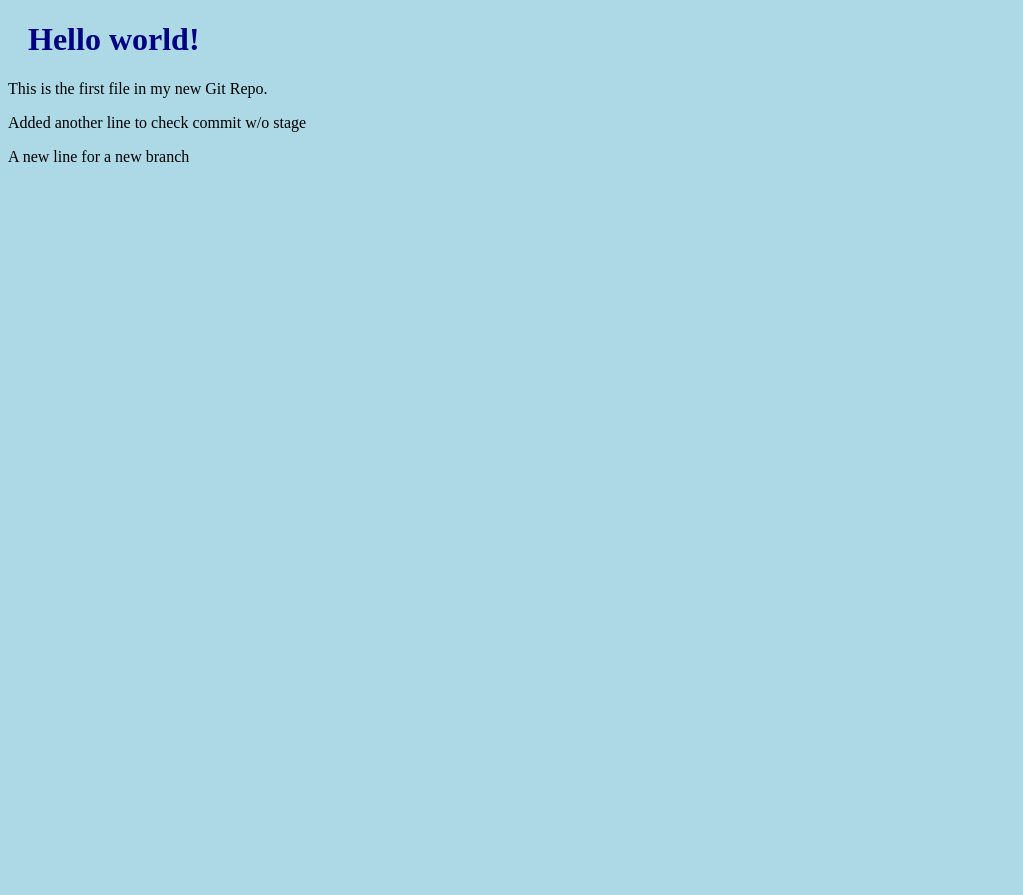
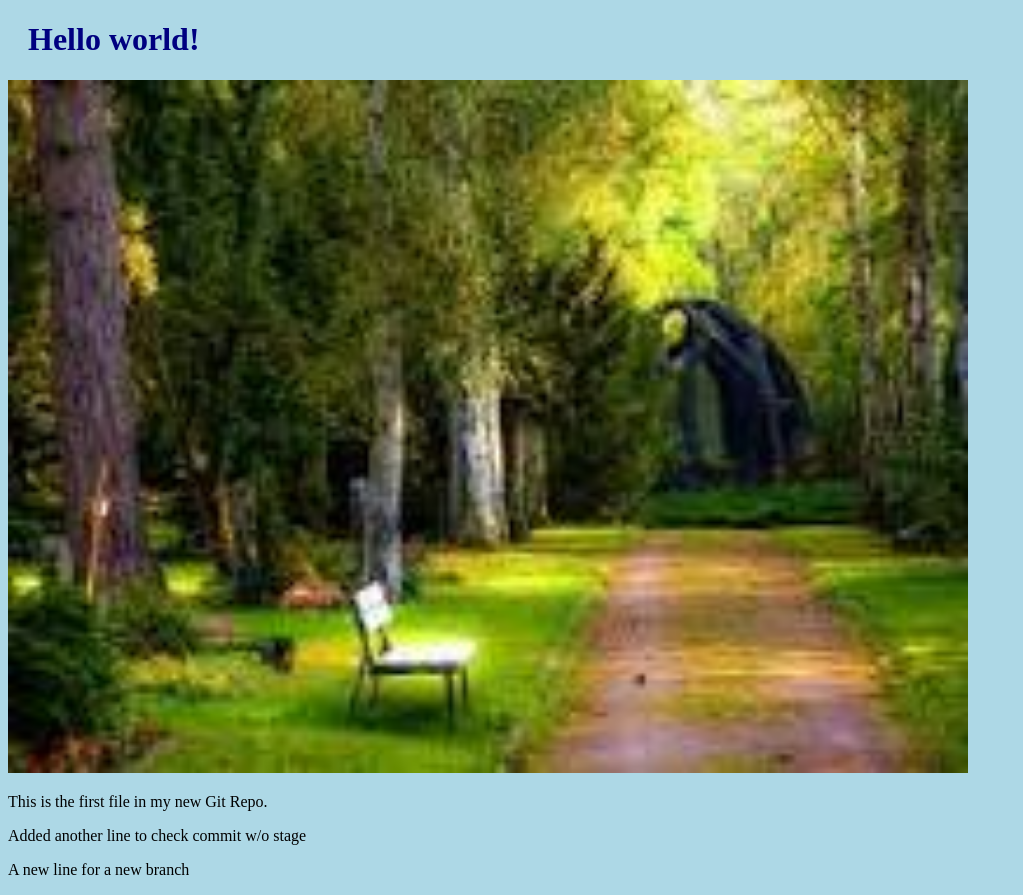
Before and after one commit to ajrana83/hello-world-Example, a plain HTML site: page index.html in a window 1280 px wide. Shown: the whole page, without its empty margins (0-1023 px from the left). Before the commit the page ends 800 px from the top, so only its background shows below. Drawn offline with Linux system fonts and the light colour scheme.

Commit message:
added new image

```diff
--- a/index.html
+++ b/index.html
@@ -7,6 +7,7 @@
 <body>
 
 <h1>Hello world!</h1>
+<div><img src="Sample.jpg" alt="Hello World from Space" style="width:100%;max-width:960px"></div>
 <p>This is the first file in my new Git Repo.</p>
 <p> Added another line to check commit w/o stage</p>
 <p> A new line for a new branch</p>
```
